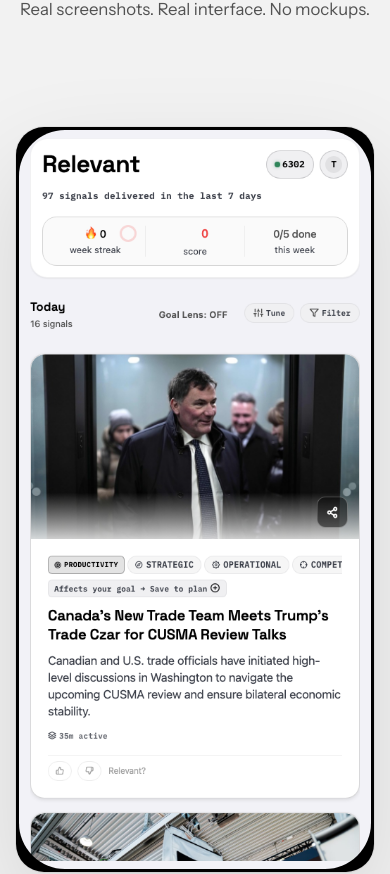
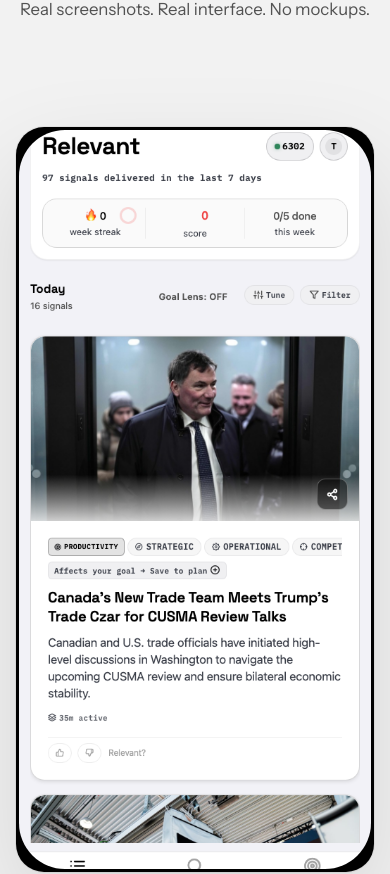
Before and after one commit to relevantapp/Relevant-App-Website, a Next.js app: page / in a window 390 px wide. Shown: the part 7850-8724 px from the top of the page. Built offline with nearby package versions, Linux system fonts and the light colour scheme; no server answers.

Commit message:
Fix onboarding screenshot: use cover fit to fill phone frame

```diff
--- a/src/components/PhoneMockup.tsx
+++ b/src/components/PhoneMockup.tsx
@@ -81,9 +81,7 @@ export default function PhoneMockup() {
 
             {/* Screenshot container */}
             <div className="phone-screen-container">
-              {APP_SCREENS.map((screen, i) => {
-                const isLandscape = screen.src.includes('welcome')
-                return (
+              {APP_SCREENS.map((screen, i) => (
                   <div
                     key={screen.label}
                     className={`phone-screen-slide${activeIndex === i ? ' phone-screen-slide--active' : ''}`}
@@ -93,15 +91,14 @@ export default function PhoneMockup() {
                       alt={screen.label}
                       fill
                       style={{
-                        objectFit: isLandscape ? 'contain' : 'cover',
-                        objectPosition: isLandscape ? 'center center' : 'top center',
+                        objectFit: 'cover',
+                        objectPosition: 'center center',
                       }}
                       priority={i === 0}
                       unoptimized
                     />
                   </div>
-                )
-              })}
+              ))}
             </div>
 
             {/* Home indicator */}
```
